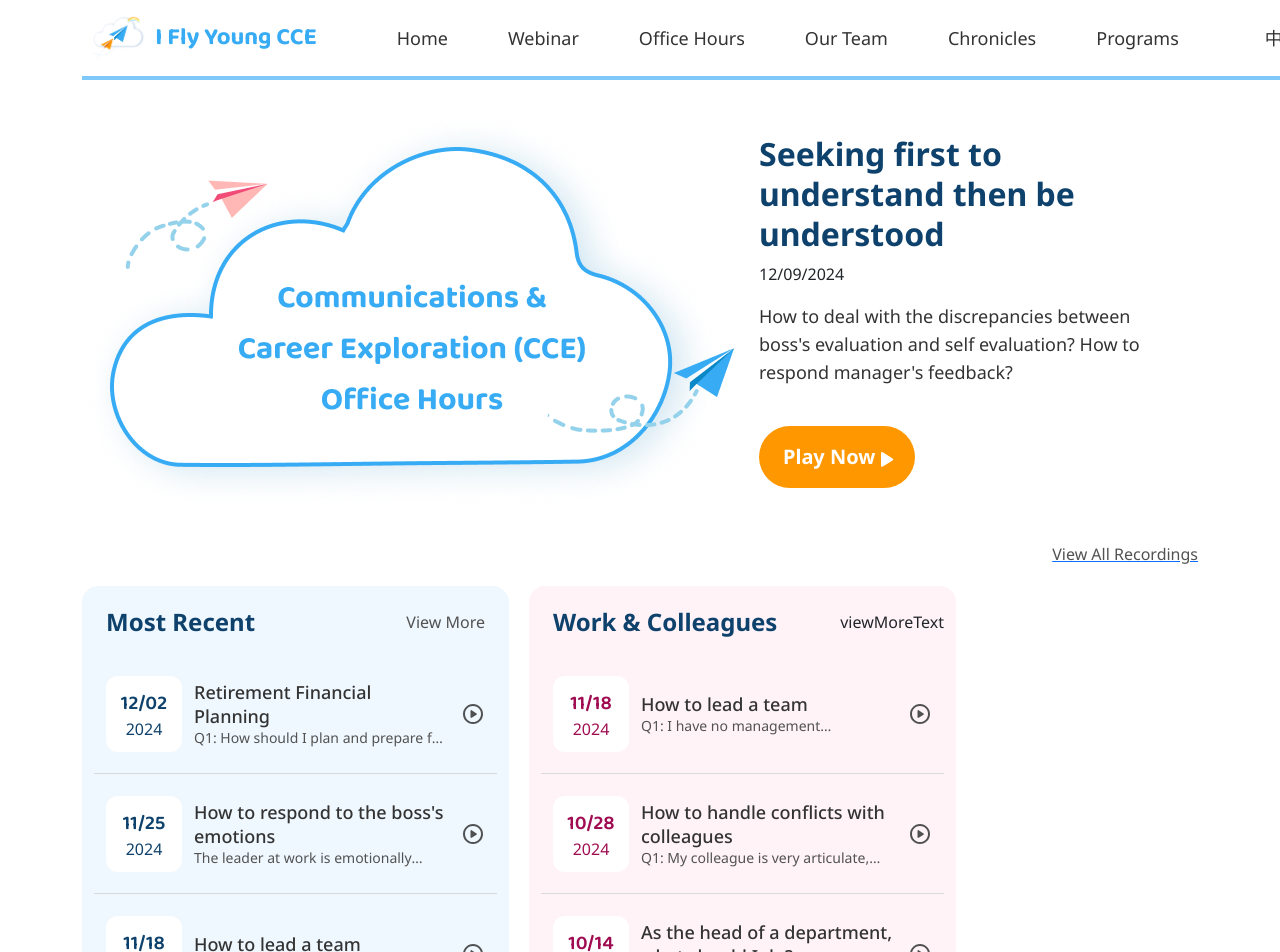
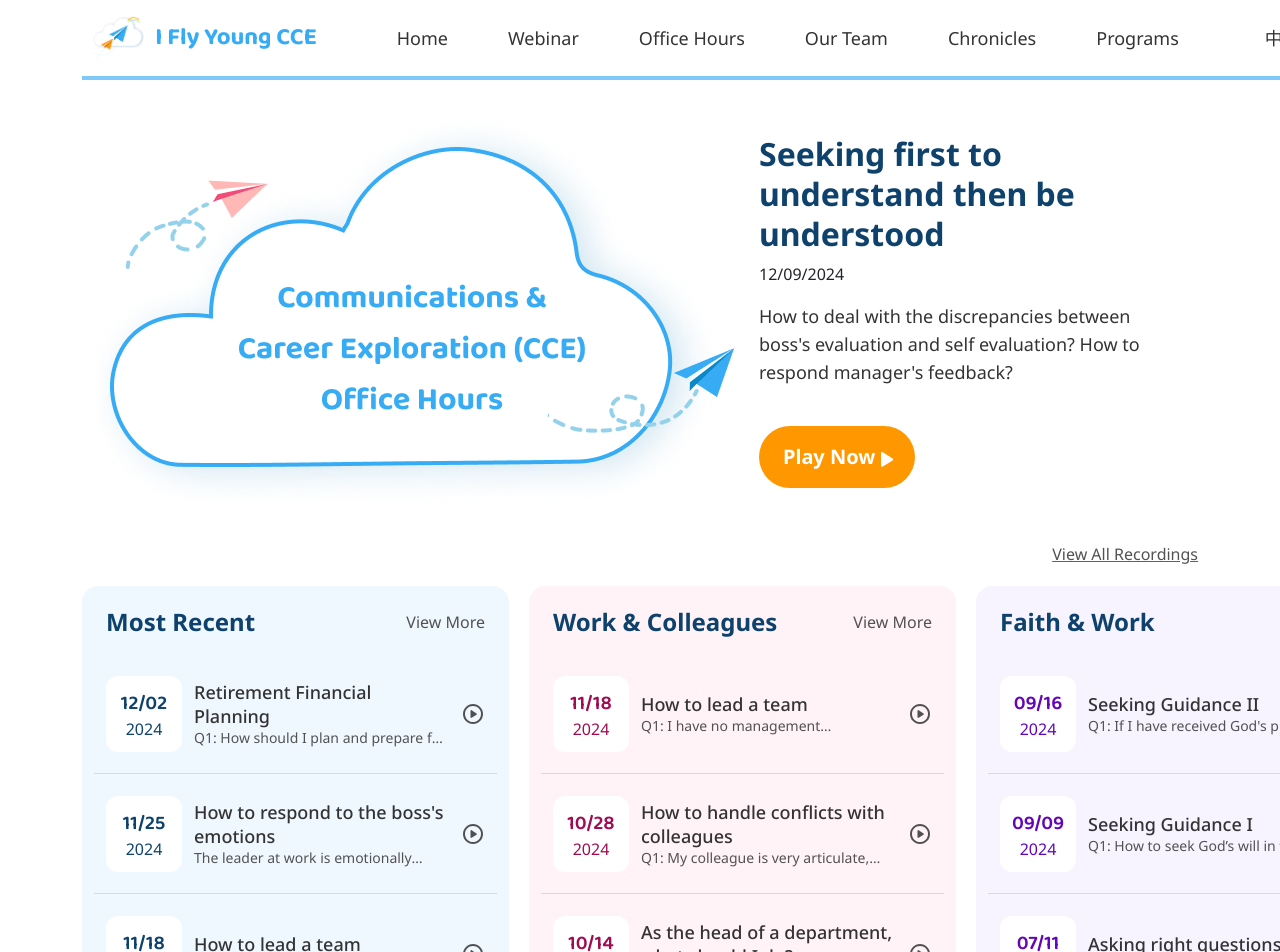
Before and after one commit to Xmeng-Li/I-Fly-Young-CCE-Website, a React (Create React App) app: page /office-hours in a window 1280 px wide. Shown: the top 952 px of the page. Built offline with nearby package versions, Linux system fonts and the light colour scheme.

Commit message:
linked 3 view more to filtered recordings

```diff
--- a/src/components/officeHours/OfficeHours.tsx
+++ b/src/components/officeHours/OfficeHours.tsx
@@ -61,22 +61,10 @@ formatDate = (date: string) => {
 
     const viewMoreText: string = t("viewMore", { ns: "officehour" });
 
-    // Filter recordings into three sections
+    // Main Three Sections
     const mostRecent = recordings.slice(1, 6);
-    const workAndColleagues = recordings.filter(
-      (r) => r.category === "Colleague"
-    );
-
-    // Handle View More click
-    // const handlePlayIcon = (index: number) => {
-    //   navigate("/office-hours/recordings", {
-    //     state: { visiblePlayerIndex: index, category: "Colleague" },
-    //   });
-    // };
-
-
-
-    // const faithAndWork = recordings.filter((r) => r.category === "Faith");
+    const workAndColleagues = recordings.filter((r) => r.category === "Colleague").slice(0, 5);
+    const faithAndWork = recordings.filter((r) => r.category === "Faith").slice(0, 5);
 
     const OhPlayIcon = () => (
       <svg
@@ -199,7 +187,9 @@ formatDate = (date: string) => {
             <div className="most-recent">
               <div className="cate-container">
                 <label className="category-title">{t("ohRecent", { ns: "officehour" })}</label>
-                <div className="recording-view-more">{viewMoreText}</div>
+                <div className="section-view-more">
+                  <Link to="/recording">{viewMoreText}</Link>
+                </div>
               </div>
 
               <div className="main-left">
@@ -226,10 +216,8 @@ formatDate = (date: string) => {
             <div className="colleagues">
               <div className="cate-container">
                 <label className="category-title">{t("ohColleague", { ns: "officehour" })}</label>
-                <div>
-                {t("viewMoreText", { ns: "officehour" })}
-
-                {/* <Link to={`/recordings?filter=colleague`}>{viewMoreText}</Link> */}
+                <div className="section-view-more">
+                  <Link to="/recording?filter=colleague">{viewMoreText}</Link>
                 </div>
               </div>
 
@@ -254,8 +242,33 @@ formatDate = (date: string) => {
             </div>
 
             {/* Faith & Work */}
-            {/* <div className="faith">
-            </div> */}
+            <div className="faith">
+            <div className="cate-container">
+                <label className="category-title">{t("ohFaith", { ns: "officehour" })}</label>
+                <div className="section-view-more">
+                  <Link to="/recording?filter=faith">{viewMoreText}</Link>
+                </div>
+              </div>
+
+              <div className="main-right">
+                {faithAndWork.map((recording, index) => {
+                  const { monthDay, year } = this.formatDate(recording.date);
+                  return (
+                    <div className="oh-each-recording" key={index}>
+                      <div className="oh-date-box">
+                        <div className="right-month-day">{monthDay}</div>
+                        <div className="right-year">{year}</div>
+                      </div>
+                      <div className="oh-content">
+                        <div className="oh-title">{recording.title}</div>
+                        <div className="oh-question">{recording.question}</div>
+                      </div>
+                      <PlayIconRound />
+                    </div>
+                  );
+                })}
+              </div>
+            </div>
           </div>
         </div>
 
--- a/src/components/officeHours/Recording.tsx
+++ b/src/components/officeHours/Recording.tsx
@@ -30,9 +30,16 @@ type RecordingState = {
 
 
 class recording extends Component<RecordingProp> {
-  // Handle body color
   componentDidMount() {
+    // Handle body color
     document.body.style.backgroundColor = "#F0F8FF";
+
+    // Handle recording filter for officehour page
+    const params = new URLSearchParams(window.location.search);
+    const filter = params.get('filter');
+    if (filter) {
+      this.setState({ selectedTopic: filter });
+    }
   }
   componentWillUnmount() {
     document.body.style.backgroundColor = "";
--- a/src/styles/officehour.css
+++ b/src/styles/officehour.css
@@ -70,7 +70,6 @@
   text-align: right;
   cursor: pointer;
 }
-
 .recording-card {
   display: flex;
   gap: 20px;
@@ -102,12 +101,16 @@
   line-height: 40px;
   padding-left: 12px;
 }
-.recording-view-more{
+.section-view-more {
+  text-align: right;
+}
+.section-view-more a{
   color: var(--Text-Grey, #525252);
   font-size: 16px;
   font-weight: 400;
   cursor: pointer;
   padding-right: 12px;
+  text-decoration: none;
 }
 .most-recent {
   border-radius: 16px;
@@ -205,11 +208,22 @@
 }
 
 
-
-
 .faith {
   border-radius: 16px;
   background: var(--Purple-300, #F7F3FF);
+}
+.right-month-day {
+  color: var(--Purple-500, #6406B7);;
+  text-align: center;
+  font-family: "Baloo 2";
+  font-size: 20px;
+  font-weight: 600;
+}
+.right-year {
+  color: var(--Purple-500, #6406B7);;
+  font-size: 16px;
+  font-weight: 400;
+  line-height: normal;
 }
 
 
```
